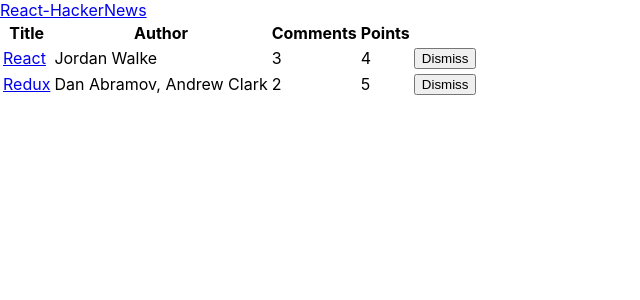
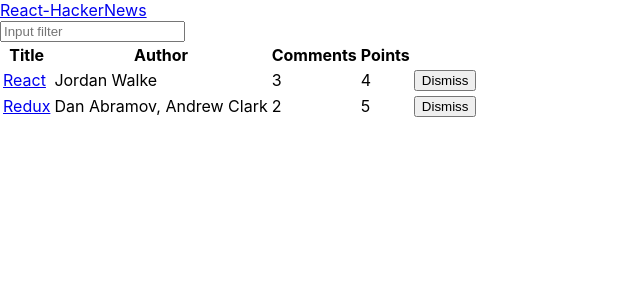
Before and after one commit to alpaiva/react-hackernews, a React (Create React App) app: page / in a window 1280 px wide. Shown: the top 300 px of the page, without its empty margins (0-640 px from the left). Built offline with nearby package versions, Linux system fonts and the light colour scheme; the HTML template or start-up script is replaced by a standard one.

Commit message:
added input text for Filter

```diff
--- a/src/TableResult.js
+++ b/src/TableResult.js
@@ -1,5 +1,5 @@
 import { Component } from "react";
-import { Table, Button } from 'react-bootstrap'
+import { Table, Button, Form } from 'react-bootstrap'
 const list = [
     {
         title: 'React',
@@ -18,19 +18,34 @@
         objectID: 1,
     },
 ]
+
+const isSearched = searchTerm =>
+    item => item.title.toLowerCase().includes(searchTerm.toLowerCase())
+
+
 class TableResult extends Component {
 
     constructor(props) {
         super(props)
 
-        this.state = { list }
+        this.state = {
+            list,
+            searchTerm: ''
+        }
 
         this.onDismiss = this.onDismiss.bind(this)
+        this.onSearchChange = this.onSearchChange.bind(this)
 
     }
 
     render() {
-        return (<Table reponsive='sm' striped bordered hover size='sm'>
+        return (
+            <div>
+                <Form>
+                    <Form.Control className="mb-2" placeholder="Input filter"
+                    onChange={this.onSearchChange} />
+                </Form>
+                <Table reponsive='sm' striped bordered hover size='sm'>
                     <thead>
                         <tr>
                             <th>Title</th>
@@ -40,7 +55,9 @@
                         </tr>
                     </thead>
                     <tbody>
-                {this.state.list.map(item =>
+                        {this.state.list
+                        .filter(isSearched(this.state.searchTerm))
+                        .map(item =>
                             <tr key={item.objectID}>
 
                                 <td>
@@ -59,13 +76,22 @@
                         )
                         }
                     </tbody>
-        </Table>)
+                </Table>
+            </div>
+        )
     }
 
     onDismiss(id) {
         const filteredList = this.state.list.filter(item => item.objectID !== id)
         this.setState({ list: filteredList })
     }
+
+    onSearchChange(event) {
+
+        this.setState({searchTerm : event.target.value})
+    }
+
+
 }
 
 export default TableResult
```
Lines whose indentation alone changed are shown as unchanged.
